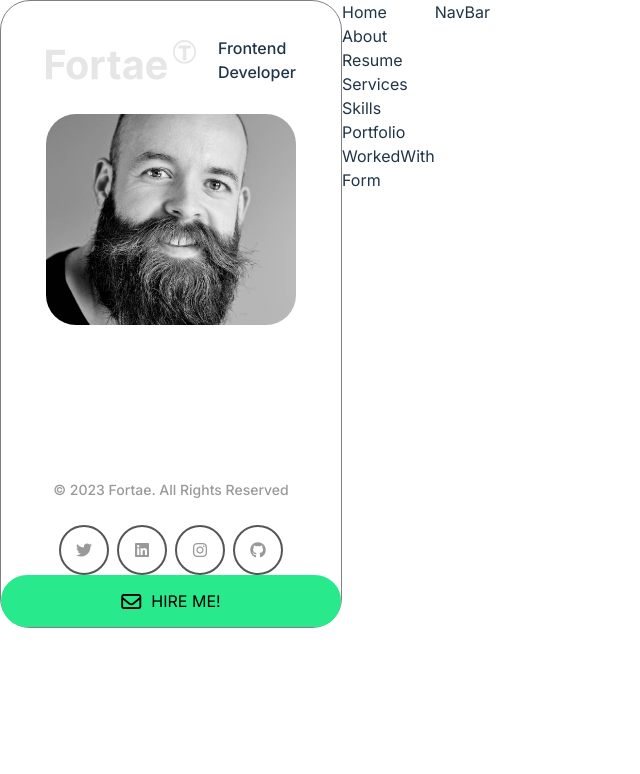
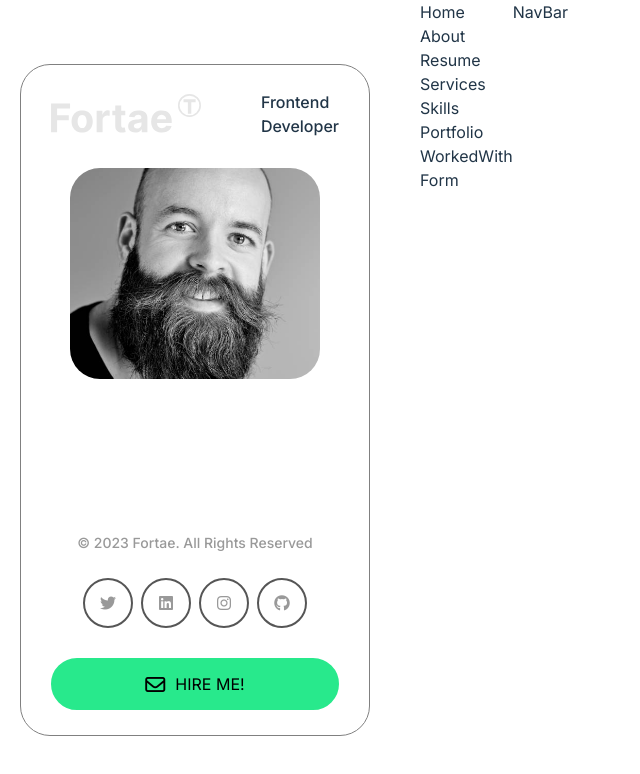
Before and after one commit to heytega/personal-portfolio, a React (Vite) app: page / in a window 1280 px wide. Shown: the top 774 px of the page, without its empty margins (0-640 px from the left). Built offline with nearby package versions, Linux system fonts and the light colour scheme.

Commit message:
completed implementation of contact card

```diff
--- a/src/App.module.css
+++ b/src/App.module.css
@@ -4,6 +4,17 @@
   height: 100%;
 }
 
+.contactContainer {
+  margin-right: 400px;
+  margin-left: 400px;
+  height: 100vh;
+  margin-left: 20px;
+  display: flex;
+  flex-direction: column;
+  justify-content: center;
+  align-items: center;
+}
+
 .img {
   width: 100%;
 }
--- a/src/components/Button.jsx
+++ b/src/components/Button.jsx
@@ -4,10 +4,12 @@ import LineIcon from 'react-lineicons';
 
 const Button = () => {
   return (
-    <a href='#' className={Style.contactBtn}>
-      <i class='fa-regular fa-envelope fa-lg'></i>
-      <p className={Style.caption}>Hire me!</p>
-    </a>
+    <section className={Style.btnContainer}>
+      <a href='#' className={Style.contactBtn}>
+        <i class='fa-regular fa-envelope fa-lg'></i>
+        <p className={Style.caption}>Hire me!</p>
+      </a>
+    </section>
   );
 };
 
--- a/src/components/Button.module.css
+++ b/src/components/Button.module.css
@@ -1,3 +1,8 @@
+.btnContainer {
+  width: 100%;
+  padding: 30px 30px 25px 30px;
+}
+
 .contactBtn {
   background-color: var(--primary-color);
   color: #000000;
--- a/src/components/Contact.jsx
+++ b/src/components/Contact.jsx
@@ -20,7 +20,7 @@ const Contact = () => {
         </div>
         <h1 className={Style.address}>anthony@gmail.com</h1>
         <h1 className={`${Style.address} ${Style.mb20}`}>
-          Base in Ogun State <br /> Nigeria
+          Base in Ogun State Nigeria
         </h1>
         <p className={Style.copyright}>
           &copy; 2023 Fortae. All Rights Reserved
--- a/src/components/Contact.module.css
+++ b/src/components/Contact.module.css
@@ -1,12 +1,14 @@
 .cardContainer {
   border: 1px solid grey;
   border-radius: 30px;
-  height: 100%;
+  /* height: 100%; */
   max-width: 350px;
+  position: fixed;
+  left: 20px;
 }
 
 .card {
-  padding: 35px 45px 0;
+  padding: 25px 30px 0;
 }
 
 .header {
```
